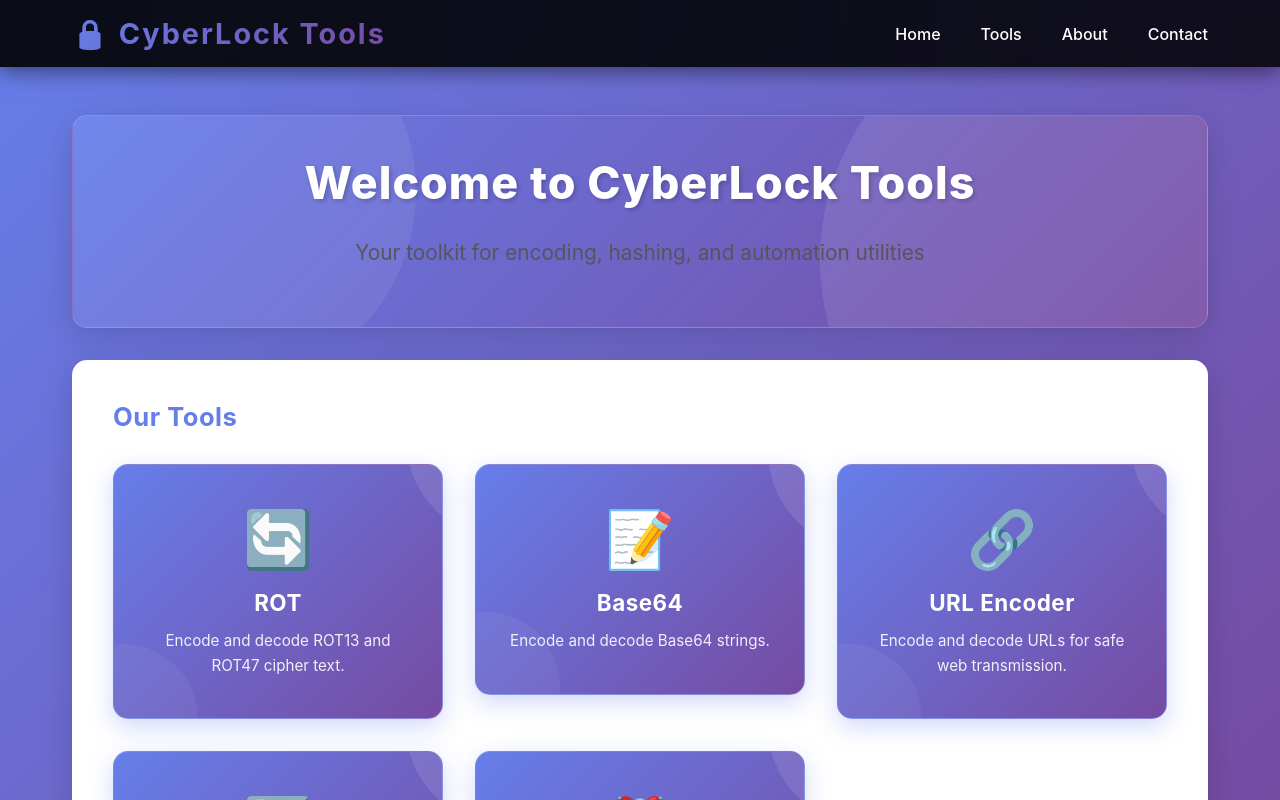
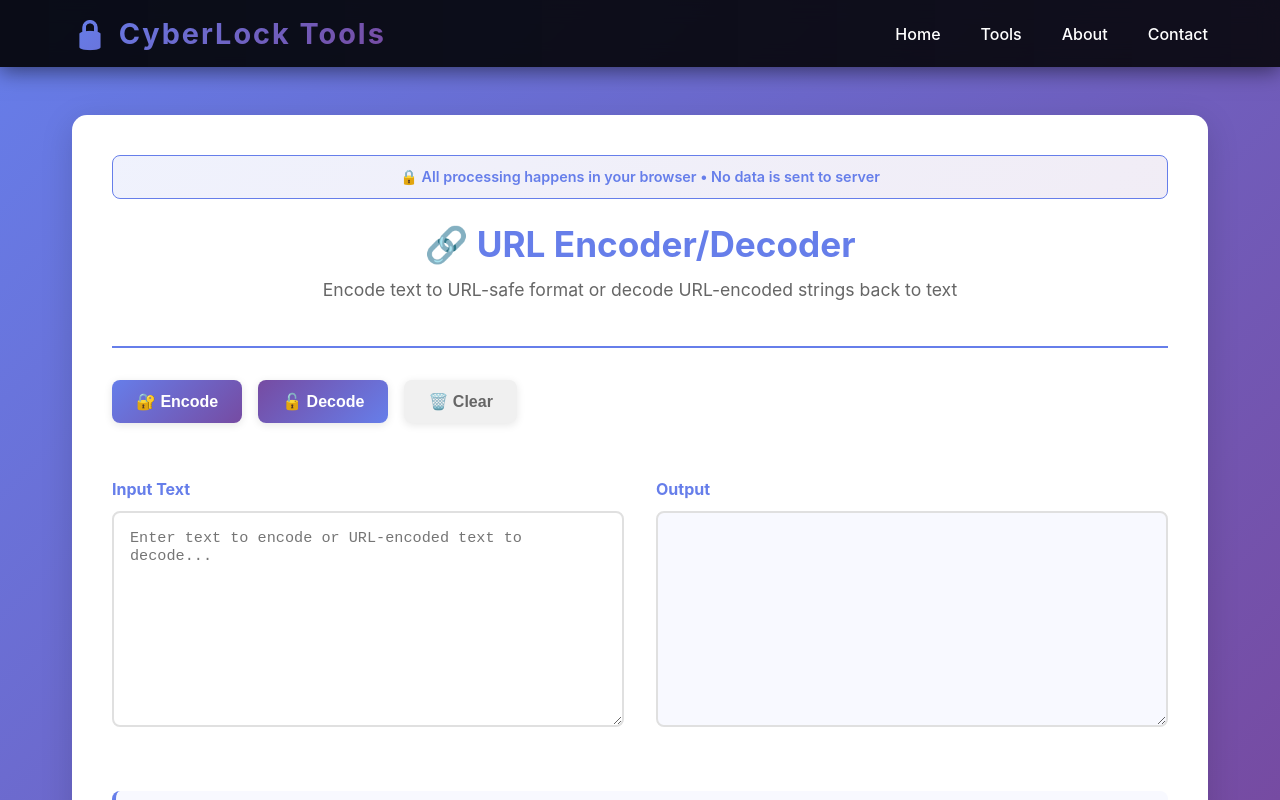
Before and after one commit to R0uty/CyberLockTools, a React (Vite) app: page / in a window 1280 px wide. Both pictures are taken after a click on the element 1002 px from the left and 591 px from the top of the page. Shown: the top 800 px of the page. Built offline with nearby package versions, Linux system fonts and the light colour scheme.

Commit message:
Added url decode and encode tool

```diff
--- a/src/App.jsx
+++ b/src/App.jsx
@@ -3,6 +3,7 @@ import Header from './components/Header'
 import ToolCard from './components/ToolCard'
 import ROT from './pages/ROT'
 import Base64 from './pages/Base64'
+import URLEncoder from './pages/URLEncoder'
 import './App.css'
 
 export default function App() {
@@ -66,6 +67,17 @@ export default function App() {
     )
   }
 
+  if (currentTool === 'URL Encoder') {
+    return (
+      <div className="app">
+        <Header onLogoClick={handleLogoClick} />
+        <div className="main-content">
+          <URLEncoder />
+        </div>
+      </div>
+    )
+  }
+
   return (
     <div className="app">
       <Header onLogoClick={handleLogoClick} />
--- /dev/null
+++ b/src/pages/URLEncoder.jsx
@@ -0,0 +1,127 @@
+import { useState } from 'react'
+
+export default function URLEncoder() {
+  const [input, setInput] = useState('')
+  const [output, setOutput] = useState('')
+  const [error, setError] = useState('')
+
+  const handleEncode = () => {
+    setError('')
+    try {
+      if (!input.trim()) {
+        setError('Please enter text to encode')
+        setOutput('')
+        return
+      }
+      const encoded = encodeURIComponent(input)
+      setOutput(encoded)
+    } catch (err) {
+      setError(`Encoding failed: ${err.message}`)
+      setOutput('')
+    }
+  }
+
+  const handleDecode = () => {
+    setError('')
+    try {
+      if (!input.trim()) {
+        setError('Please enter text to decode')
+        setOutput('')
+        return
+      }
+
+      const decoded = decodeURIComponent(input)
+      setOutput(decoded)
+    } catch (err) {
+      setError('Invalid URL-encoded input. Please check your input and try again.')
+      setOutput('')
+    }
+  }
+
+  const handleCopy = () => {
+    if (!output) {
+      setError('Nothing to copy. Please encode or decode first.')
+      return
+    }
+    navigator.clipboard.writeText(output)
+    alert('Copied to clipboard!')
+  }
+
+  const handleClear = () => {
+    setInput('')
+    setOutput('')
+    setError('')
+  }
+
+  return (
+    <div className="tool-page">
+      <div className="privacy-badge">
+        🔒 All processing happens in your browser • No data is sent to server
+      </div>
+      <div className="tool-header">
+        <h2>🔗 URL Encoder/Decoder</h2>
+        <p>Encode text to URL-safe format or decode URL-encoded strings back to text</p>
+      </div>
+
+      <div className="tool-container">
+        <div className="button-group">
+          <button onClick={handleEncode} className="action-btn encode-btn">
+            🔐 Encode
+          </button>
+          <button onClick={handleDecode} className="action-btn decode-btn">
+            🔓 Decode
+          </button>
+          <button onClick={handleClear} className="action-btn clear-btn">
+            🗑️ Clear
+          </button>
+        </div>
+
+        {error && (
+          <div className="error-message">
+            ⚠️ {error}
+          </div>
+        )}
+
+        <div className="tool-row">
+          <div className="textarea-group">
+            <label>Input Text</label>
+            <textarea
+              value={input}
+              onChange={(e) => {
+                setInput(e.target.value)
+                setError('')
+              }}
+              placeholder="Enter text to encode or URL-encoded text to decode..."
+              className="textarea"
+              rows="10"
+            />
+          </div>
+
+          <div className="textarea-group">
+            <label>Output</label>
+            <textarea
+              value={output}
+              readOnly
+              className="textarea output"
+              rows="10"
+            />
+            {output && (
+              <button onClick={handleCopy} className="copy-btn">
+                📋 Copy to Clipboard
+              </button>
+            )}
+          </div>
+        </div>
+
+        <div className="info-box">
+          <h4>ℹ️ About URL Encoding</h4>
+          <p>
+            URL encoding (also called percent encoding) converts special characters into a format that can be safely transmitted over the internet.
+            Characters like spaces become %20, and special characters are replaced with %xx where xx is the hexadecimal value.
+            This is essential for URLs, query parameters, and form data.
+          </p>
+        </div>
+      </div>
+    </div>
+  )
+}
```
